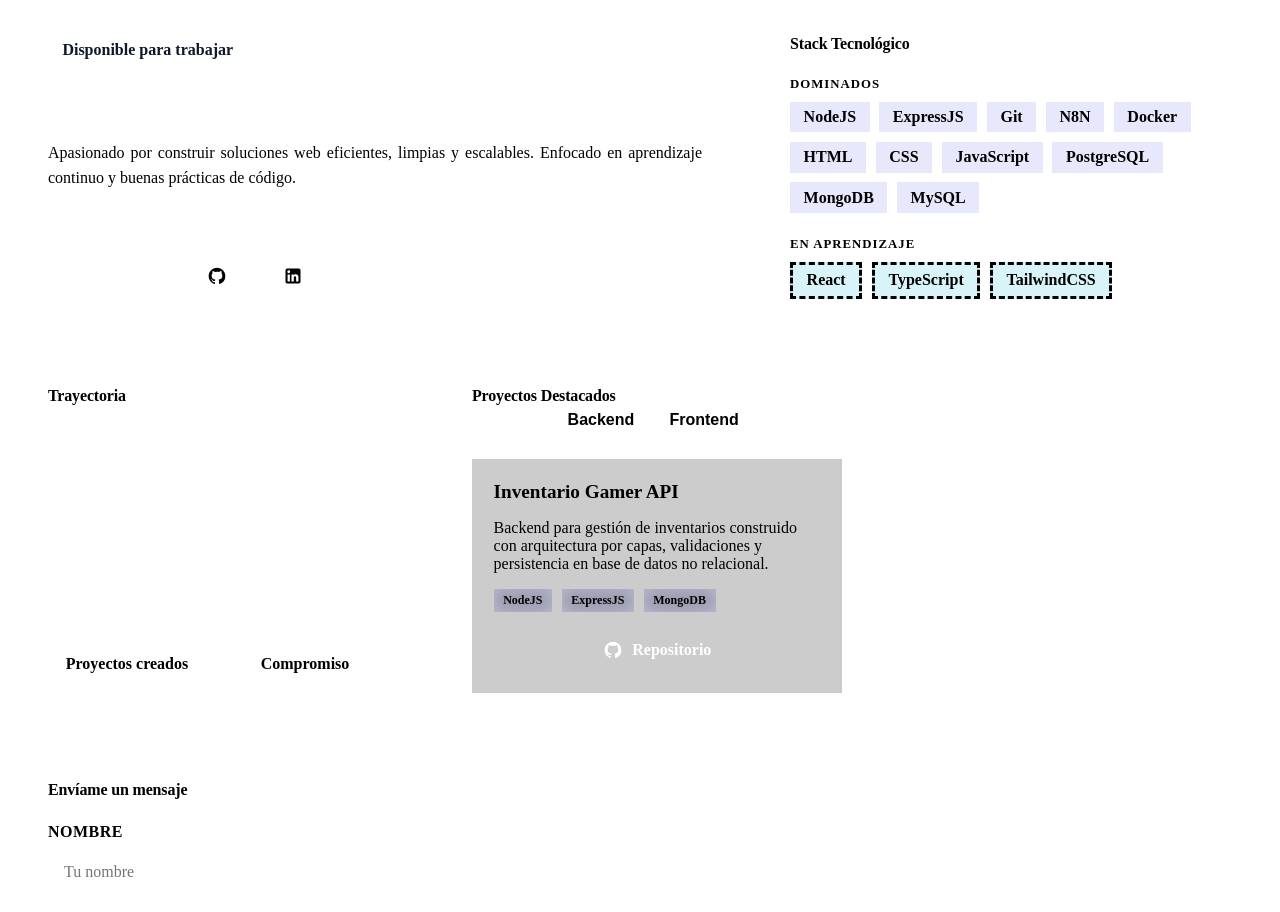
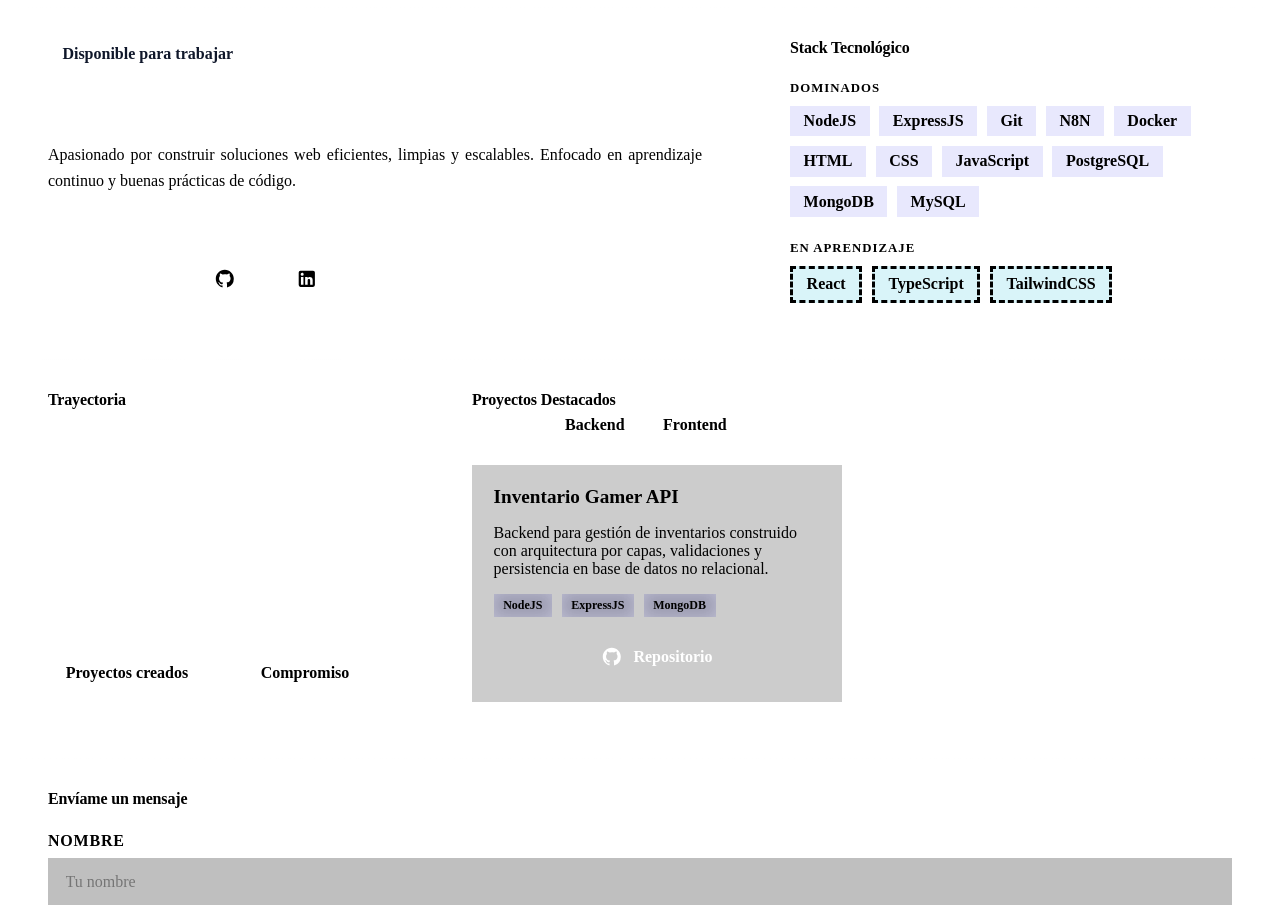
Before and after one commit to Joguisam-gt/Portafolio-Frontend, a website built with Vite: page index.html in a window 1280 px wide. Shown: the part 119-1031 px from the top of the page. Built offline with nearby package versions, Linux system fonts and the light colour scheme.

Commit message:
fix(form): Establecemos dimensiones fijas para los botones de redes sociales (button--icon) y aseguramos que el flex layout no aplaste los espacios entre ellos.

```diff
--- a/assets/css/components/form.css
+++ b/assets/css/components/form.css
@@ -14,26 +14,25 @@
 
 .form__label {
     font-size: var(--font-caption);
-    font-weight: 700;
+    font-weight: 800;
     color: var(--color-text);
     text-transform: uppercase;
-    letter-spacing: 0.5px;
+    letter-spacing: 0.8px;
 }
 
 .form__input,
 .form__textarea {
     width: 100%;
-    padding: 0.85rem 1rem;
-    font-family: inherit;
+    padding: 0.9rem 1.1rem;
+    font-family: var(--font-main);
     font-size: var(--font-body);
     color: var(--color-text);
-    background-color: var(--bg-main);
-    border: var(--border-width) solid var(--border-color);
+    background: rgba(0, 0, 0, 0.25);
+    backdrop-filter: blur(10px);
+    border: var(--border-width) solid var(--glass-border);
     border-radius: var(--border-radius-sm);
     outline: none;
-    transition:
-        border-color 0.2s ease,
-        box-shadow 0.2s ease;
+    transition: all 0.2s ease;
 }
 
 .form__textarea {
@@ -44,42 +43,44 @@
 .form__input:focus,
 .form__textarea:focus {
     border-color: var(--color-primary);
-    box-shadow: var(--shadow-brutal);
+    box-shadow: 4px 4px 0px var(--color-primary);
 }
 
 .form__submit {
     align-self: flex-start;
 }
 
-/* Sistema de Botones Reusables */
+/* Sistema de Botones Reusables con Espaciado Garantizado */
 .button {
     display: inline-flex;
     align-items: center;
     justify-content: center;
-    gap: 0.6rem;
-    padding: 0.75rem 1.25rem;
+    gap: 0.65rem;
+    padding: 0.8rem 1.4rem;
+    font-family: var(--font-main);
     font-size: var(--font-body);
-    font-weight: 700;
+    font-weight: 800;
     border-radius: var(--border-radius-sm);
-    border: var(--border-width) solid var(--border-color);
-    box-shadow: 4px 4px 0px var(--border-color);
+    border: var(--border-width) solid var(--shadow-color);
+    box-shadow: 4px 4px 0px var(--shadow-color);
     cursor: pointer;
     text-decoration: none;
     transition:
         transform 0.15s ease,
         box-shadow 0.15s ease,
         filter 0.2s ease;
+    flex-shrink: 0;
 }
 
 .button:hover {
-    transform: translate(-2px, -2px);
-    box-shadow: 6px 6px 0px var(--border-color);
-    filter: brightness(1.1);
+    transform: translate(-3px, -3px);
+    box-shadow: 7px 7px 0px var(--shadow-color);
+    filter: brightness(1.15);
 }
 
 .button:active {
     transform: translate(2px, 2px);
-    box-shadow: 2px 2px 0px var(--border-color);
+    box-shadow: 2px 2px 0px var(--shadow-color);
 }
 
 .button--primary {
@@ -93,35 +94,43 @@
 }
 
 .button--outline {
-    background-color: transparent;
+    background: var(--glass-bg);
+    backdrop-filter: blur(10px);
     color: var(--color-text);
+    border-color: var(--glass-border);
 }
 
 .button--icon {
-    padding: 0.6rem;
+    width: 46px;
+    height: 46px;
+    padding: 0;
     border-radius: 50%;
+    display: inline-flex;
+    align-items: center;
+    justify-content: center;
 }
 
 .button__icon {
-    width: 1.25rem;
-    height: 1.25rem;
+    width: 1.35rem;
+    height: 1.35rem;
     fill: currentColor;
 }
 
 /* Filtros de proyectos */
 .filter {
     display: flex;
-    gap: 0.5rem;
+    gap: 0.6rem;
     flex-wrap: wrap;
 }
 
 .filter__button {
-    padding: 0.4rem 0.85rem;
+    padding: 0.45rem 0.9rem;
+    font-family: var(--font-main);
     font-size: var(--font-caption);
-    font-weight: 700;
-    border: var(--border-width) solid var(--border-color);
+    font-weight: 800;
+    border: var(--border-width) solid var(--shadow-color);
     border-radius: var(--border-radius-sm);
-    background-color: transparent;
+    background: transparent;
     color: var(--color-text-muted);
     cursor: pointer;
     transition: all 0.2s ease;
@@ -130,5 +139,5 @@
 .filter__button--active {
     background: var(--gradient-primary);
     color: #ffffff;
-    box-shadow: 2px 2px 0px var(--border-color);
+    box-shadow: 3px 3px 0px var(--shadow-color);
 }
```
